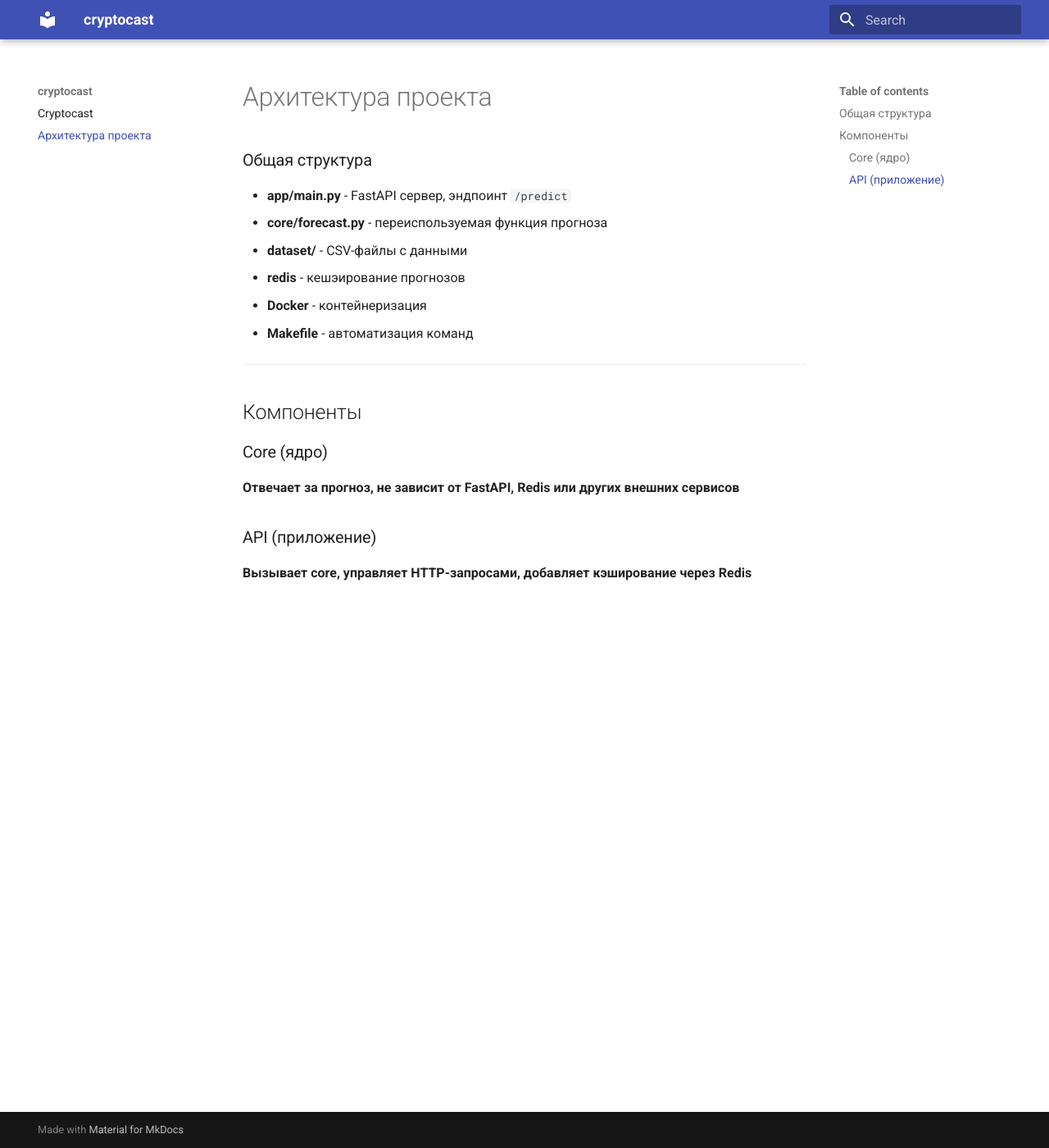
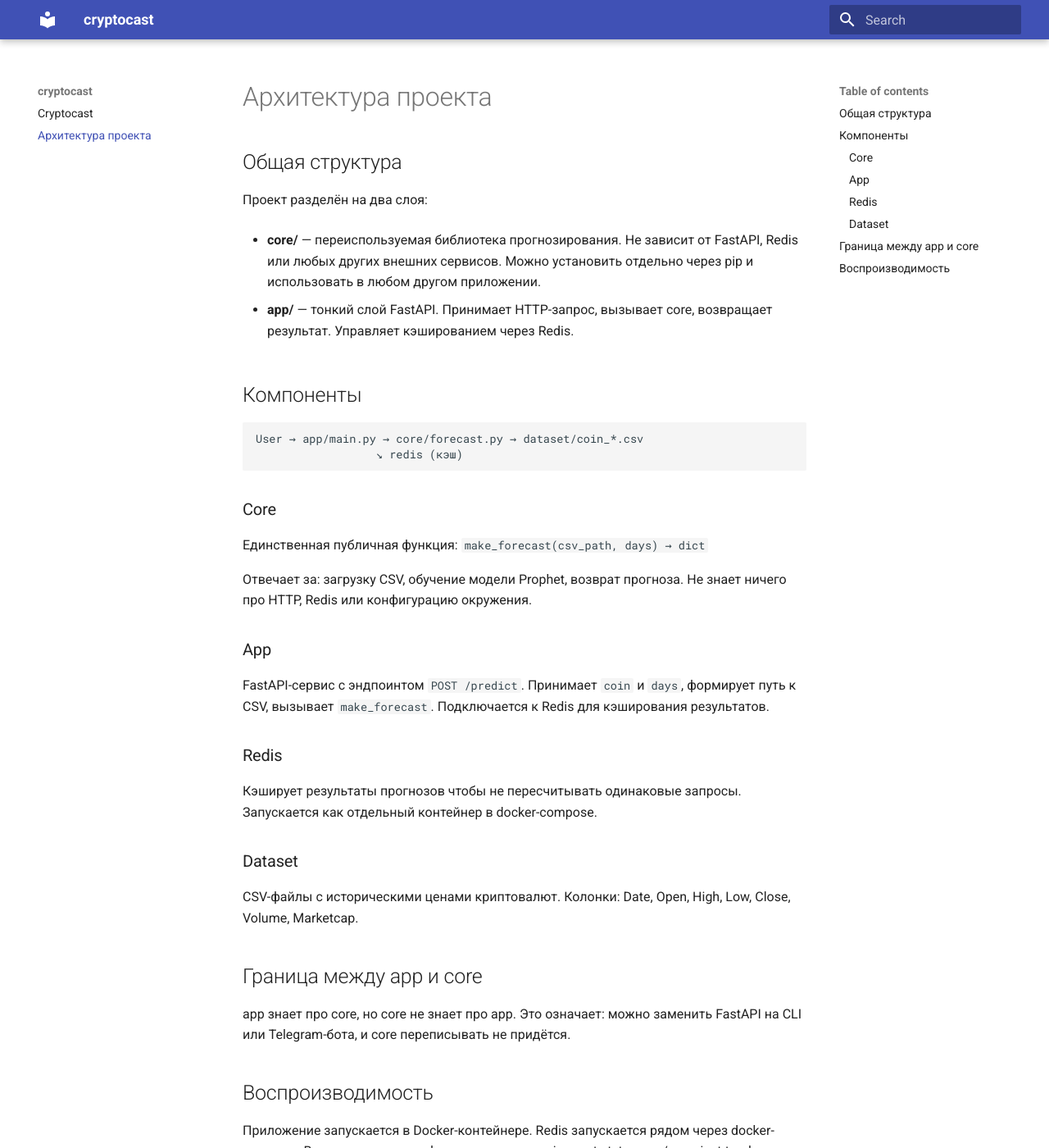
Before and after one commit to oneklazz/cryptocast, an MkDocs documentation site: the page built from docs/architecture.md, in a window 1280 px wide and 1400 px high. Shown: the whole window at 82% size. Built offline with MkDocs 1.6.1 and Material for MkDocs 9.7.7, drawn with Linux system fonts in a browser that asks for light colours; some of the changed text lies outside the part shown.

Commit message:
expand architecture documentation with component boundaries

````diff
--- a/docs/architecture.md
+++ b/docs/architecture.md
@@ -1,18 +1,54 @@
 # Архитектура проекта
 
-### Общая структура
+## Общая структура
 
-- **app/main.py** - FastAPI сервер, эндпоинт `/predict`
-- **core/forecast.py** - переиспользуемая функция прогноза
-- **dataset/** - CSV-файлы с данными
-- **redis** - кешэирование прогнозов
-- **Docker** - контейнеризация
-- **Makefile** - автоматизация команд
----
+Проект разделён на два слоя:
+
+- **core/** — переиспользуемая библиотека прогнозирования. Не зависит от
+  FastAPI, Redis или любых других внешних сервисов. Можно установить
+  отдельно через pip и использовать в любом другом приложении.
+
+- **app/** — тонкий слой FastAPI. Принимает HTTP-запрос, вызывает core,
+  возвращает результат. Управляет кэшированием через Redis.
+
 ## Компоненты
 
-### Core (ядро)
-**Отвечает за прогноз, не зависит от FastAPI, Redis или других внешних сервисов**
+```
+User → app/main.py → core/forecast.py → dataset/coin_*.csv
+                  ↘ redis (кэш)
+```
 
-### API (приложение)
-**Вызывает core, управляет HTTP-запросами, добавляет кэширование через Redis**
+### Core
+
+Единственная публичная функция: `make_forecast(csv_path, days) → dict`
+
+Отвечает за: загрузку CSV, обучение модели Prophet, возврат прогноза.
+Не знает ничего про HTTP, Redis или конфигурацию окружения.
+
+### App
+
+FastAPI-сервис с эндпоинтом `POST /predict`.
+Принимает `coin` и `days`, формирует путь к CSV, вызывает `make_forecast`.
+Подключается к Redis для кэширования результатов.
+
+### Redis
+
+Кэширует результаты прогнозов чтобы не пересчитывать одинаковые запросы.
+Запускается как отдельный контейнер в docker-compose.
+
+### Dataset
+
+CSV-файлы с историческими ценами криптовалют.
+Колонки: Date, Open, High, Low, Close, Volume, Marketcap.
+
+## Граница между app и core
+
+app знает про core, но core не знает про app.
+Это означает: можно заменить FastAPI на CLI или Telegram-бота,
+и core переписывать не придётся.
+
+## Воспроизводимость
+
+Приложение запускается в Docker-контейнере.
+Redis запускается рядом через docker-compose.
+Все зависимости зафиксированы в requirements.txt и core/pyproject.toml.
````
